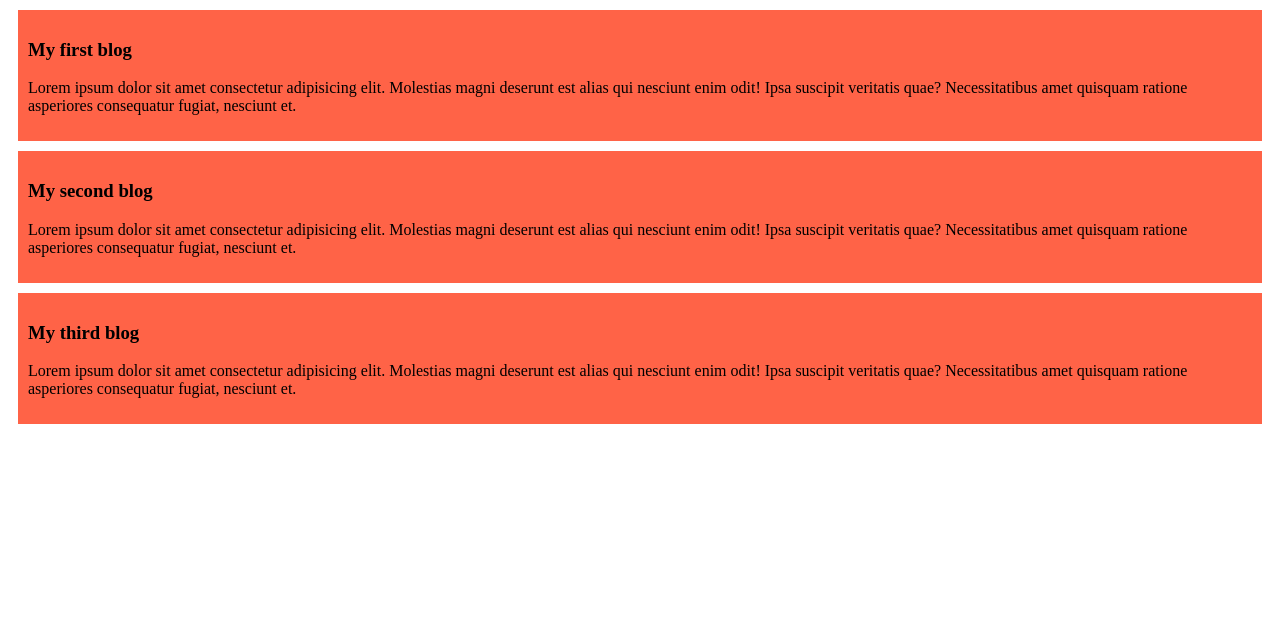
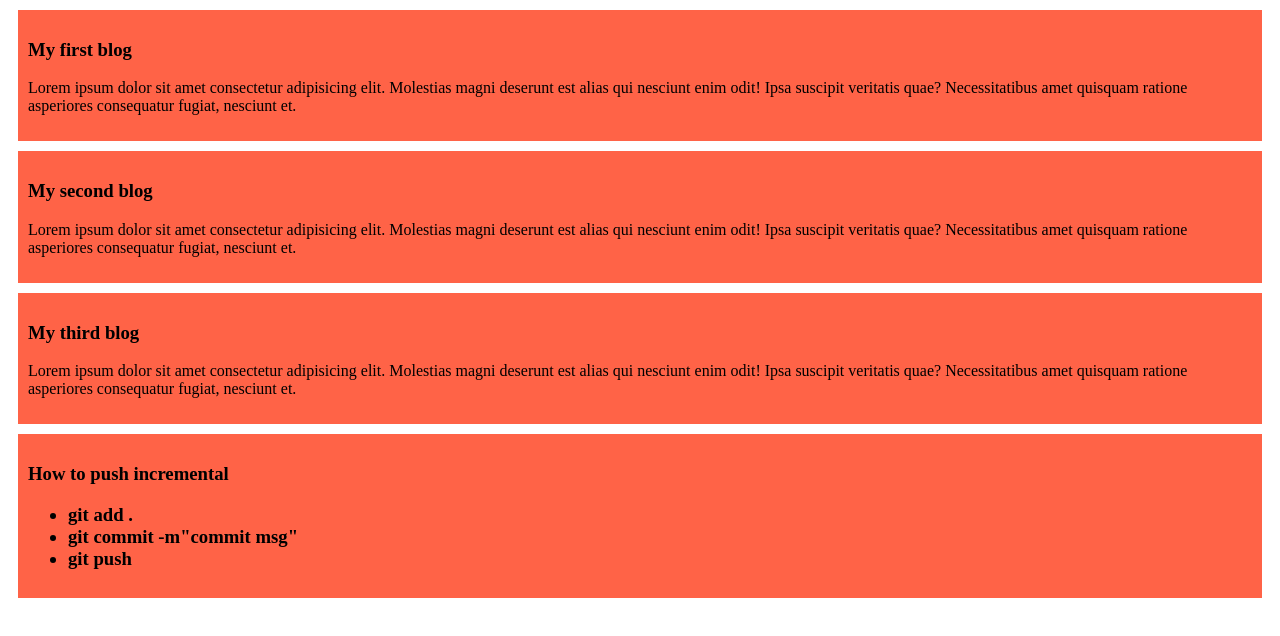
Before and after one commit to MdMubashirulAhsan/my-simple-website, a plain HTML site: page index.html in a window 1280 px wide. Drawn offline with Linux system fonts and the light colour scheme.

Commit message:
added list

```diff
--- a/index.html
+++ b/index.html
@@ -19,6 +19,13 @@
         <h3>My third blog</h3>
         <p>Lorem ipsum dolor sit amet consectetur adipisicing elit. Molestias magni deserunt est alias qui nesciunt enim odit! Ipsa suscipit veritatis quae? Necessitatibus amet quisquam ratione asperiores consequatur fugiat, nesciunt et.</p>
     </div>
-
+    <div>
+        <h3>How to push incremental <h3>
+        <ul>
+                <li>git add .</li>
+                <li>git commit -m"commit msg"</li>
+                <li>git push</li>
+        </ul>
+    </div>
 </body>
 </html>
```
